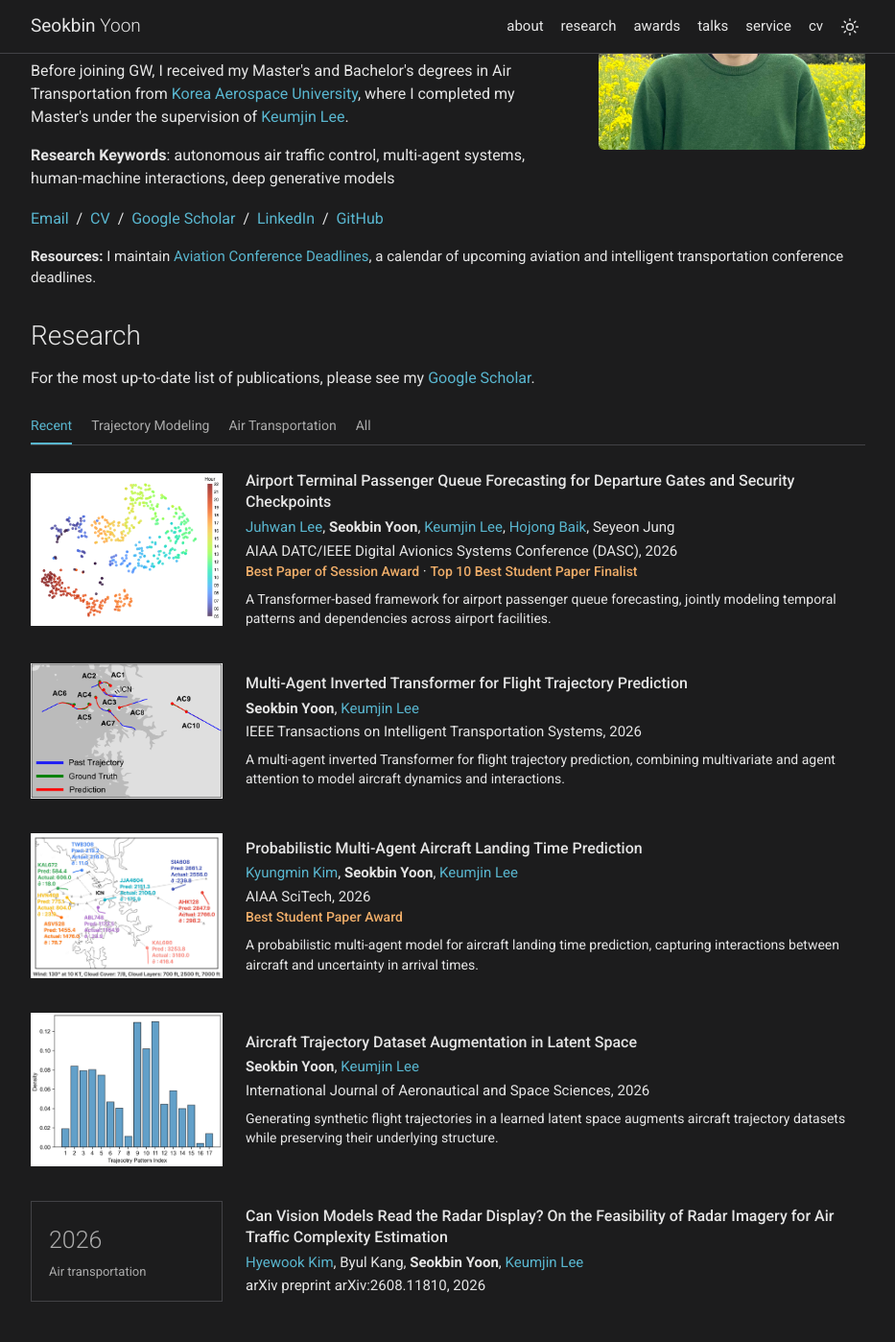
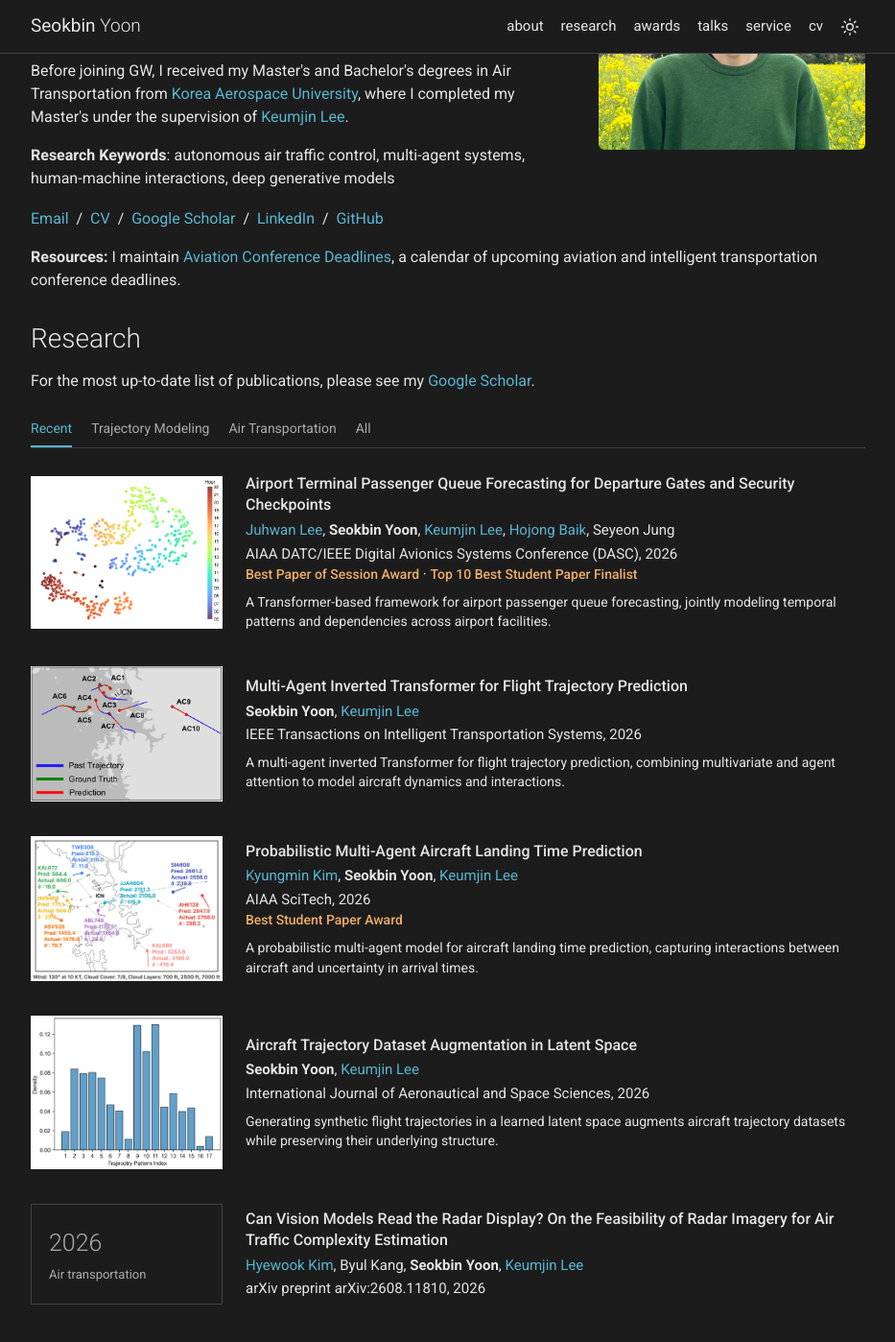
Before and after one commit to seokbinyoon96/seokbinyoon96.github.io, a Jekyll site: the page built from index.html, in a window 1280 px wide and 1400 px high, scrolled down 327 px. Shown: the whole window at 96% size, without its empty margins (173-1106 px from the left). Built offline with Jekyll 4.4.1, drawn with Linux system fonts in a browser that asks for light colours.

Commit message:
Match resource note font size to body text

```diff
--- a/_includes/head.html
+++ b/_includes/head.html
@@ -9,4 +9,4 @@
 <link rel="stylesheet" href="https://cdn.jsdelivr.net/npm/bootstrap@4.6.1/dist/css/bootstrap.min.css">
 <link rel="stylesheet" href="https://fonts.googleapis.com/css?family=Roboto:300,400,500,700&display=swap">
 <link rel="stylesheet" href="{{ '/assets/css/main.css?v=al-folio-1' | relative_url }}">
-<link rel="stylesheet" href="{{ '/stylesheet.css?v=themes-2' | relative_url }}">
+<link rel="stylesheet" href="{{ '/stylesheet.css?v=resource-size-1' | relative_url }}">
--- a/stylesheet.css
+++ b/stylesheet.css
@@ -16,7 +16,7 @@ section { clear:both; margin-top:32px; scroll-margin-top:84px; }
 .profile { float:right; margin:0 0 16px 28px; width:32%; }
 .profile img { display:block; aspect-ratio:1; object-fit:cover; height:auto; border-radius:6px; }
 .contact-links { clear:both; padding-top:2px; }
-.resource-note { font-size:15px; margin-bottom:0; }
+.resource-note { font-size:inherit; margin-bottom:0; }
 .navbar { opacity:1; min-height:56px; padding:8px 16px; }
 .navbar .container { display:flex; gap:12px; flex-wrap:nowrap; }
 .navbar-brand { font-size:19px; font-weight:300; margin:0; }
```
